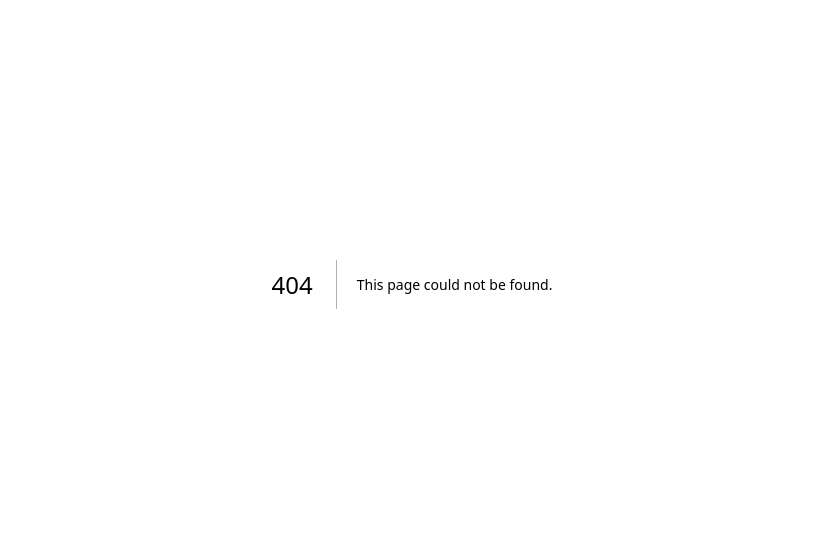
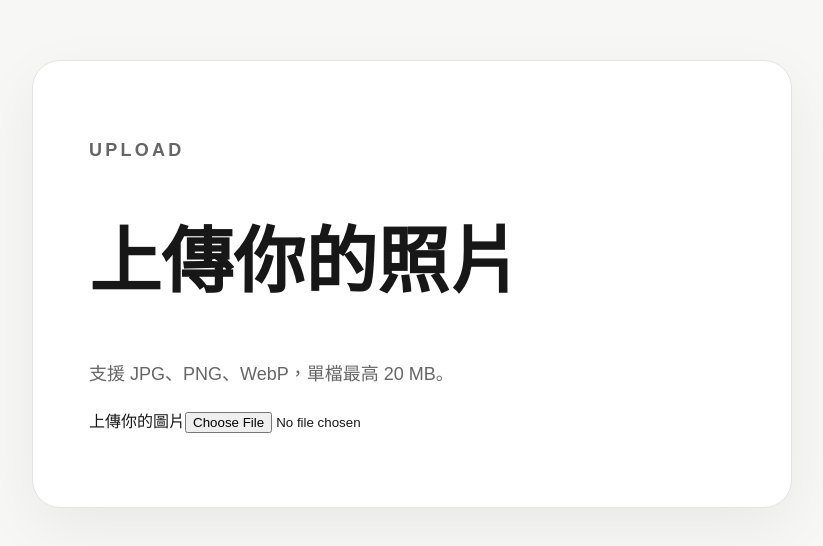
Before and after one commit to andy60119andy/ai-art-store, a Next.js app: page /upload in a window 1280 px wide. Before the commit this address had no page. Shown: the part 116-662 px from the top of the page, without its empty margins (228-1051 px from the left). Built offline with nearby package versions, Linux system fonts and the light colour scheme.

Commit message:
feat: implement TASK-004 secure artwork upload

```diff
--- /dev/null
+++ b/src/app/upload/page.tsx
@@ -0,0 +1,9 @@
+import { ArtworkUploader } from "@/components/upload/ArtworkUploader";
+
+export default function UploadPage() {
+  return <main className="page"><section className="hero">
+    <p className="eyebrow">UPLOAD</p><h1>上傳你的照片</h1>
+    <p>支援 JPG、PNG、WebP，單檔最高 20 MB。</p>
+    <ArtworkUploader />
+  </section></main>;
+}
```
